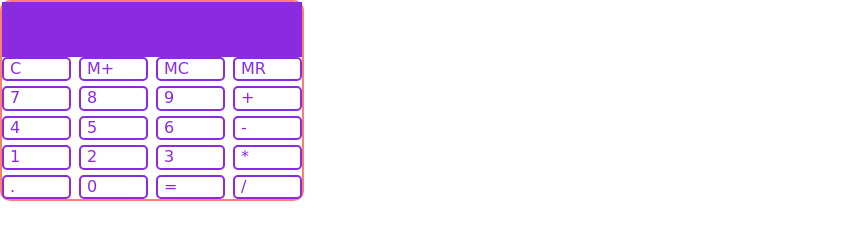
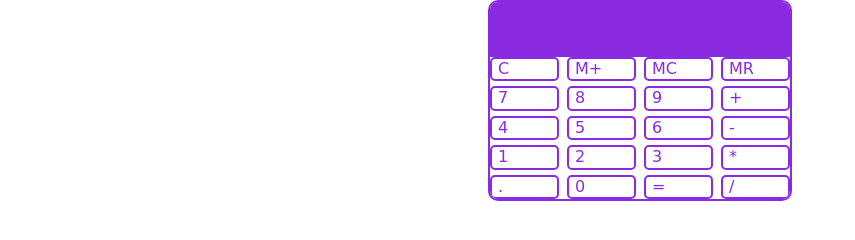
Before and after one commit to Bulrack66/Calculatrice, a plain HTML site: page index.html in a window 1280 px wide. Shown: the whole page, without its empty margins (0-855 px from the left). Drawn offline with Linux system fonts and the light colour scheme; a web font is replaced by a local one.

Commit message:
Couleur et margin

```diff
--- a/style.css
+++ b/style.css
@@ -9,8 +9,10 @@
     flex-direction: column;
     flex-wrap: wrap;
     width: 300px;
-    border: 2px solid salmon;
+    border: 2px solid blueviolet;
     border-radius: 10px;
+    overflow: hidden;
+    margin: auto;
 }
 .ecran {
     display: flex;
```
